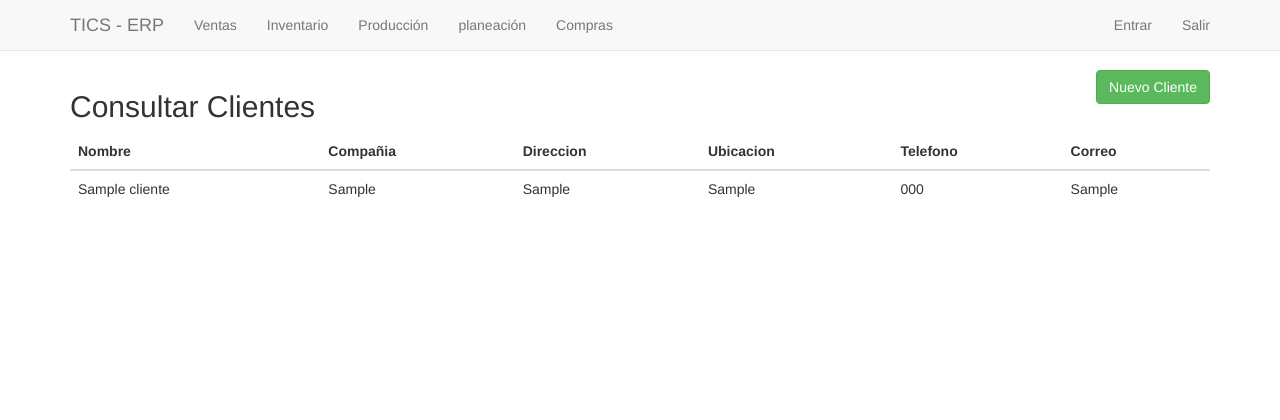
After one commit to ticsutslrc/ticserp, a Django app: page /ventas/clientes in a window 1280 px wide. The commit adds this page. Shown: the top 420 px of the page. Run offline with Django 3.2, Linux system fonts and the light colour scheme; tables that the repository leaves empty hold one stand-in row (values such as "Sample post"); some libraries are stand-ins or nearby versions.

Commit message:
crud de clientes

```diff
--- /dev/null
+++ b/templates/ventas/clientes/consultar.html
@@ -0,0 +1,56 @@
+{% extends 'base.html' %}
+{# Cargar la libreria de bootstrap form #}
+{% load bootstrap3 %}
+
+{% block title %}
+    Consultar clientes
+{% endblock %}
+
+{% block body %}
+    <div class="row">
+        <div class="col-lg-6">
+            <h2>Consultar Clientes</h2>
+        </div>
+        <div class="col-lg-6">
+            <a href="{% url 'ventas:clientes_nuevo' %}" class="btn btn-success btn-small pull-right">Nuevo Cliente</a>
+        </div>
+    </div>
+
+    <div class="row">
+        <div class="col-lg-12">
+            <table class="table table-hover">
+                <thead>
+                <tr>
+                    <th>Nombre</th>
+                    <th>Compañia</th>
+                    <th>Direccion</th>
+                    <th>Ubicacion</th>
+                    <th>Telefono</th>
+                    <th>Correo</th>
+                </tr>
+                </thead>
+                <tbody>
+                {% if clientes %}
+                    {% for cliente in clientes %}
+                        <tr onclick="window.location='{% url 'ventas:clientes_editar' pk=cliente.pk %}'">
+                            <td>{{ cliente.nombre }} </td>
+                            <td>{{ cliente.compania }} </td>
+                            <td>{{ cliente.direccion }} </td>
+                            <td>{{ cliente.ubicacion }} </td>
+                            <td>{{ cliente.telefono }} </td>
+                            <td>{{ cliente.correo }} </td>
+                        </tr>
+                    {% endfor %}
+                {% else %}
+                    <tr>
+                        <p>Ningun registro</p>
+                    </tr>
+                {% endif %}
+                </tbody>
+            </table>
+        </div>
+    </div>
+
+
+
+{% endblock %}
--- a/templates/ventas/index.html
+++ b/templates/ventas/index.html
@@ -6,4 +6,6 @@ Principal
 
 {% block body %}
     <h1>Hola mundo yo soy ventas</h1>
+    <a href="{% url 'ventas:clientes_consultar' %}" class="btn btn-success">Ver Clientes</a>
+    <a href="{% url 'ventas:clientes_nuevo' %}" class="btn btn-success">Nuevo Cliente</a>
 {% endblock %}
--- a/ventas/admin.py
+++ b/ventas/admin.py
@@ -1,5 +1,5 @@
 from django.contrib import admin
-from .models import Venta
+from .models import Cliente
 
 # Register your models here.
-admin.site.register(Venta)
+admin.site.register(Cliente)
--- a/ventas/models.py
+++ b/ventas/models.py
@@ -1,3 +1,4 @@
+# -*- coding: utf-8 -*-
 from django.db import models
 
 # Create your models here.
@@ -6,6 +7,17 @@ class Venta(models.Model):
     subtotal = models.DecimalField(decimal_places=4, max_digits=10)
     impuestos = models.DecimalField(decimal_places=4, max_digits=10)
     productos = models.ManyToManyField('inventario.Producto')
-
     fecha_creacion = models.DateTimeField(auto_now_add=True)
     fecha_modificacion = models.DateTimeField(auto_now=True)
+
+
+class Cliente(models.Model):
+    nombre = models.CharField(null=False, max_length=30)
+    compania = models.CharField(null=True, blank=True, max_length=50)
+    direccion = models.CharField(null=True, blank=True, max_length=100)
+    ubicacion = models.CharField(null=True, blank=True, max_length=20)
+    telefono = models.CharField(null=True, blank=True, max_length=15)
+    correo = models.CharField(null=True, blank=True, max_length=50)
+
+    def __str__(self):
+        return self.nombre
--- a/ventas/urls.py
+++ b/ventas/urls.py
@@ -7,4 +7,7 @@ from . import views
 
 urlpatterns = [
     url(r'^$', views.main, name='main'),
+    url(r'^clientes$', views.ClienteConsultar, name='clientes_consultar'),
+    url(r'^clientes/nuevo$', views.ClienteNuevo, name='clientes_nuevo'),
+    url(r'^clientes/(?P<pk>[0-9]+)$', views.ClienteEditar, name='clientes_editar'),
 ]
--- a/ventas/views.py
+++ b/ventas/views.py
@@ -1,4 +1,10 @@
-from django.shortcuts import render
+# -*- coding: utf-8 -*-
+from django.shortcuts import render, HttpResponseRedirect, get_object_or_404
+from django.core.urlresolvers import reverse
+from django.contrib import messages
+
+from . import forms
+from . import models
 
 # Create your views here.
 def main(request):
@@ -6,3 +12,37 @@ def main(request):
     Vista principal
     """
     return render(request, 'ventas/index.html')
+
+
+def ClienteNuevo(request):
+    if request.method == 'POST':
+        form = forms.ClienteForm(request.POST or None)
+        if form.is_valid():
+            instance = forma.save()
+            messages.add_message(request, messages.INFO, 'Cliente agregado con exito')
+            return HttpResponseRedirect(reverse('ventas:clientes_consultar'))
+        else:
+            return render(request, 'ventas/clientes/agregar.html', {'form': form})
+    else:
+        form = forms.ClienteForm()
+    return render(request, 'ventas/clientes/agregar.html', {'form': form})
+
+
+def ClienteConsultar(request):
+	clientes = models.Cliente.objects.all()
+	return render(request, 'ventas/clientes/consultar.html', {'clientes' : clientes})
+
+
+def ClienteEditar(request, pk):
+    cliente = get_object_or_404(models.Cliente, pk=pk)
+    if request.method == 'POST':
+        form = forms.ClienteForm(request.POST, instance=cliente)
+        if form.is_valid():
+            form.save()
+            messages.add_message(request, messages.INFO, 'Cliente modificado con exito')
+            return HttpResponseRedirect(reverse('ventas:clientes_consultar'))
+        else:
+            return render(request, 'ventas/clientes/agregar.html', {'form': form})
+    else:
+        form = forms.ClienteForm(instance=cliente)
+    return render(request, 'ventas/clientes/agregar.html', {'form': form})
```
Also changed, not shown: templates/ventas/clientes/agregar.html (added, +20 -0 lines), ventas/forms.py (added, +16 -0 lines).
